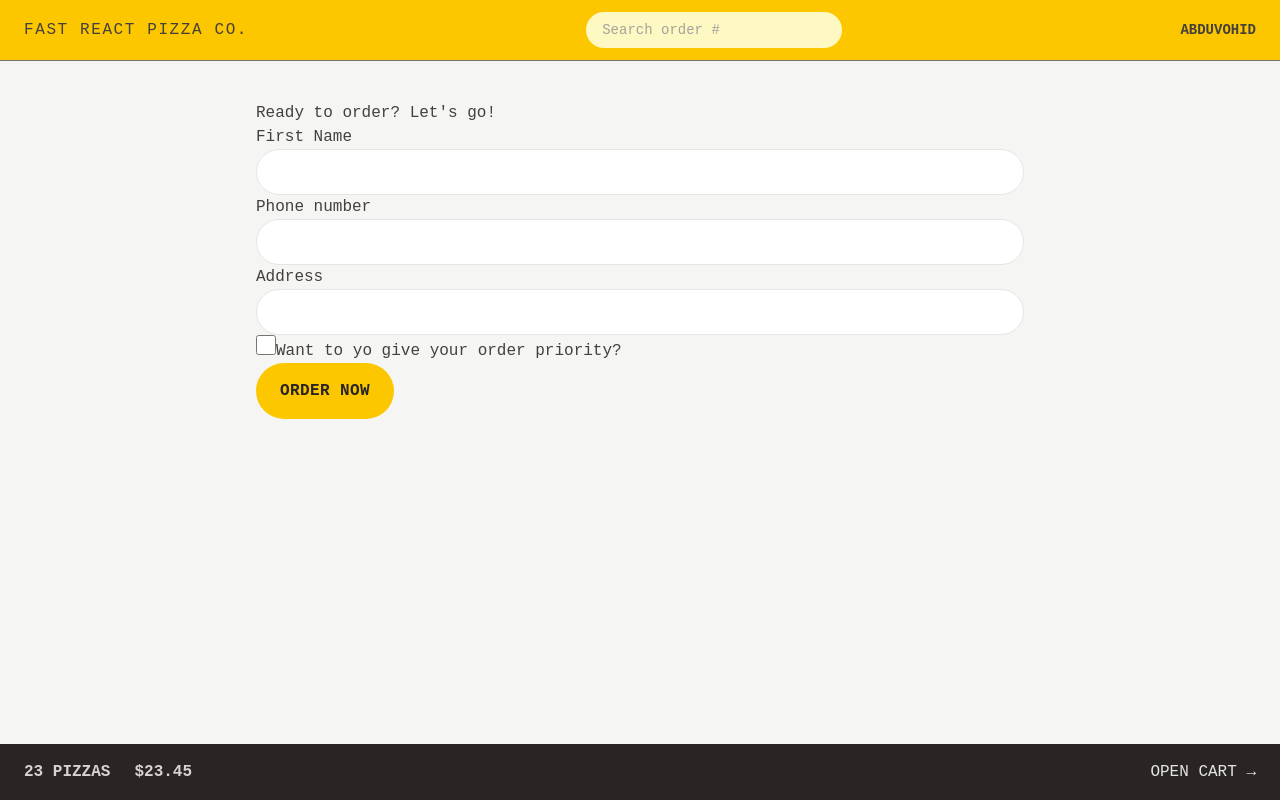
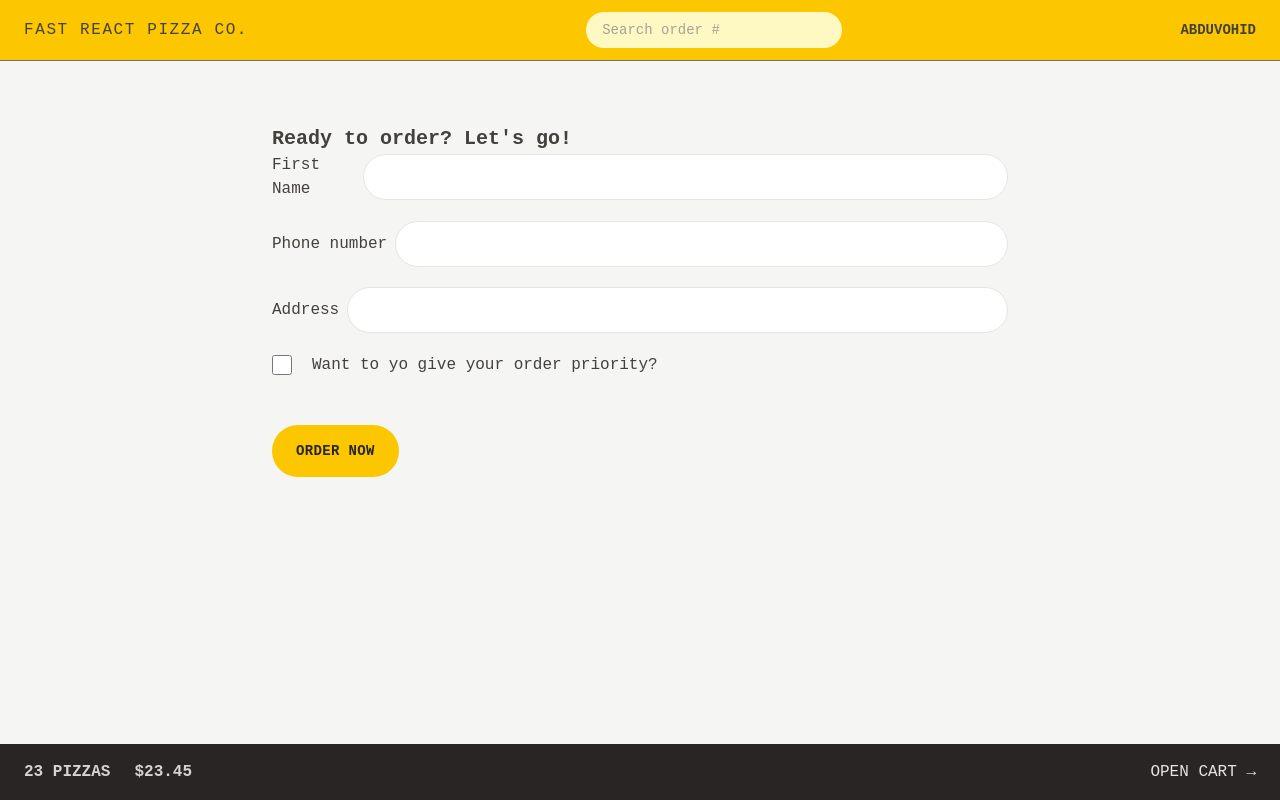
Before and after one commit to Abduvokh1D/fast-react-pizza, a React (Vite) app: page /order/new in a window 1280 px wide. Built offline with nearby package versions, Linux system fonts and the light colour scheme; a web font is replaced by a local one.

Commit message:
Styling The Order Form

```diff
--- a/src/features/order/CreateOrder.jsx
+++ b/src/features/order/CreateOrder.jsx
@@ -40,31 +40,45 @@
   const cart = fakeCart;
 
   return (
-    <div>
-      <h2>Ready to order? Let's go!</h2>
+    <div className="px-4 py-6">
+      <h2 className="mp-8 text-xl font-semibold">Ready to order? Let's go!</h2>
 
       <Form method="POST">
-        <div>
-          <label>First Name</label>
-          <input type="text" name="customer" required className="input" />
+        <div className="mb-5 flex flex-col gap-2 sm:flex-row sm:items-center">
+          <label className="flex-basis-40">First Name</label>
+          <input
+            type="text"
+            name="customer"
+            required
+            className="input w-full"
+          />
         </div>
 
-        <div>
-          <label>Phone number</label>
-          <div>
-            <input className="input" type="tel" name="phone" required />
-          </div>
-          {formErrors?.phone && <p>{formErrors.phone}</p>}
-        </div>
-
-        <div>
-          <label>Address</label>
-          <div>
-            <input className="input" type="text" name="address" required />
+        <div className="mb-5 flex flex-col gap-2 sm:flex-row sm:items-center">
+          <label className="flex-basis-40">Phone number</label>
+          <div className="grow">
+            <input className="input w-full" type="tel" name="phone" required />
+            {formErrors?.phone && (
+              <p className="mt-2 rounded-md bg-red-100 p-2 text-xs text-red-700">
+                {formErrors.phone}
+              </p>
+            )}
           </div>
         </div>
 
-        <div>
+        <div className="mb-5 flex flex-col gap-2 sm:flex-row sm:items-center">
+          <label className="flex-basis-40">Address</label>
+          <div className="grow">
+            <input
+              className="input w-full"
+              type="text"
+              name="address"
+              required
+            />
+          </div>
+        </div>
+
+        <div className="mb-12 flex items-center gap-5">
           <input
             className="h-5 w-5 accent-yellow-400 focus:ring focus:ring-yellow-400 focus:ring-offset-2 focus:outline-none"
             type="checkbox"
@@ -73,7 +87,9 @@
             // value={withPriority}
             // onChange={(e) => setWithPriority(e.target.checked)}
           />
-          <label htmlFor="priority">Want to yo give your order priority?</label>
+          <label htmlFor="priority" className="font-medium">
+            Want to yo give your order priority?
+          </label>
         </div>
 
         <div>
--- a/src/index.css
+++ b/src/index.css
@@ -13,7 +13,7 @@
 }
 @layer components {
   .input {
-    @apply w-full rounded-full border border-stone-200 bg-white px-4 py-2 text-sm transition-all duration-300 placeholder:text-stone-400 focus:ring focus:ring-yellow-400 focus:outline-none md:px-6 md:py-3;
+    @apply rounded-full border border-stone-200 bg-white px-4 py-2 text-sm transition-all duration-300 placeholder:text-stone-400 focus:ring focus:ring-yellow-400 focus:outline-none md:px-6 md:py-3;
   }
 
   /* https://dev.to/afif/i-made-100-css-loaders-for-your-next-project-4eje */
--- a/src/ui/Button.jsx
+++ b/src/ui/Button.jsx
@@ -2,12 +2,12 @@
 
 function Button({ children, disabled, to, type }) {
   const base =
-    "focus:ring-bg:yellow-300 inline-block rounded-full bg-yellow-400 font-semibold tracking-wide text-stone-800 uppercase transition-colors duration-300 hover:bg-yellow-300 focus:ring focus:ring-yellow-300 focus:ring-offset-2 focus:outline-none disabled:cursor-not-allowed ";
+    "focus:ring-bg:yellow-300 inline-block text-sm rounded-full bg-yellow-400 font-semibold tracking-wide text-stone-800 uppercase transition-colors duration-300 hover:bg-yellow-300 focus:ring focus:ring-yellow-300 focus:ring-offset-2 focus:outline-none disabled:cursor-not-allowed ";
   const styles = {
     primary: base + " px-4 py-3 md:py-4 md:px-6",
     small: base + " px-4 py-2 md:px-5 md:py-2.5 text-xs",
     secondary:
-      " inline-block rounded-full  font-semibold tracking-wide text-stone-400 uppercase transition-colors duration-300 hover:bg-stone-300 focus:ring focus:ring-stone-200 focus:ring-offset-2  hover:text-stone-800  focus:text-stone-800 focus:outline-none disabled:cursor-not-allowed border-2 border-stone-300  px-4 py-2.5 md:py-3.5 md:px-6 ",
+      " inline-block rounded-full text-sm  font-semibold tracking-wide text-stone-400 uppercase transition-colors duration-300 hover:bg-stone-300 focus:ring focus:ring-stone-200 focus:ring-offset-2  hover:text-stone-800  focus:text-stone-800 focus:outline-none disabled:cursor-not-allowed border-2 border-stone-300  px-4 py-2.5 md:py-3.5 md:px-6 ",
   };
   if (to)
     return (
```
Also changed, not shown: index.html (+6 -1 lines), 1 other file (tests, documents, lock files or other folders).
